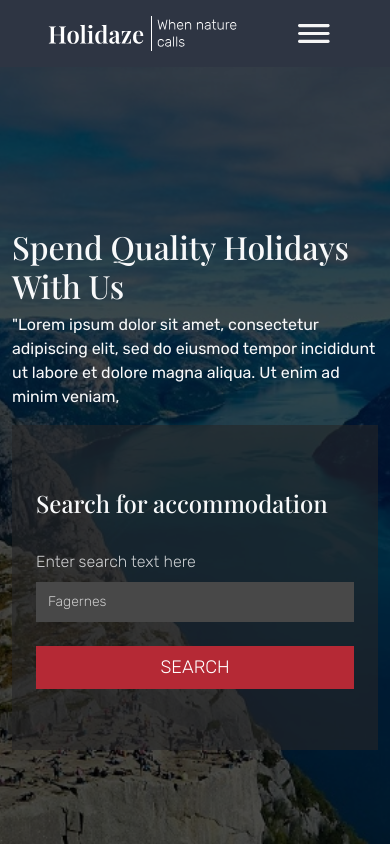
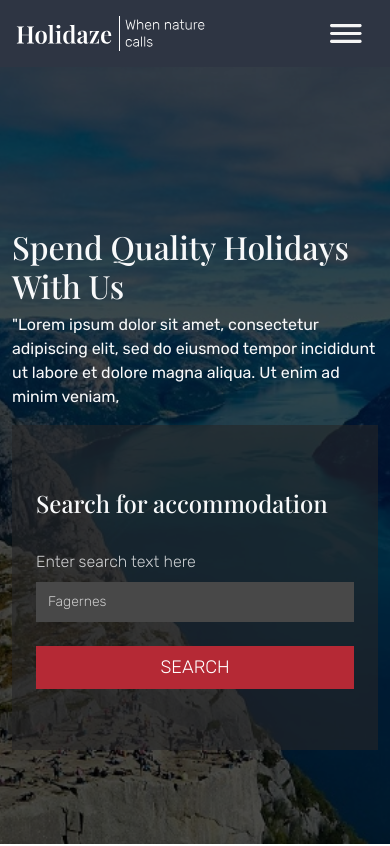
Before and after one commit to teehbee/project-exam-2, a React (Vite) app: page / in a window 390 px wide. Shown: the top 846 px of the page. Built offline with nearby package versions, Linux system fonts and the light colour scheme; a web font is replaced by a local one.

Commit message:
add comments in header file and corrections to padding and margin on header on small screen

```diff
--- a/src/components/navigation/header.tsx
+++ b/src/components/navigation/header.tsx
@@ -7,11 +7,23 @@ import { useState, useEffect } from "react";
 import { useLocation } from "react-router-dom";
 
 function Header() {
+  // Used to check url for correct background color on nav
+
   const location = useLocation();
+
+  // State for handling screen size to set background color on nav on smaller screens
+
   const [isSmallScreen, setIsSmallScreen] = useState(window.innerWidth < 992);
+
+  // State for expanded and not-expanded dropdown menu
+
   const [expanded, setExpanded] = useState(false);
 
+  // Setting isTransparent if on the homepage or venue page, the only pages with transparent headers on large screens
+
   const isTransparent = location.pathname === "/" || location.pathname === "venues";
+
+  // Event listener and cleanup for window size
 
   useEffect(() => {
     const handleResize = () => {
@@ -22,15 +34,23 @@ function Header() {
     return () => window.removeEventListener("resize", handleResize);
   }, []);
 
+  // Change background color if on other page than home or venue, or if screen size is smaller than 992px
+
   const addDarkBackground = !isTransparent || isSmallScreen;
+
+  // Close dropdown menu when links clicked
 
   const handleLinkClick = () => {
     setExpanded(false);
   };
 
+  // Close dropdown when clicking the dropdown icon
+
   const handleToggleClick = () => {
     setExpanded((prevExpanded) => !prevExpanded);
   };
+
+  // Add no-scroll to body when dropdown is open
 
   useEffect(() => {
     if (expanded) {
@@ -67,13 +87,13 @@ function Header() {
           </ul>
         </div>
         <Navbar expand="lg" className={`py-3 ${addDarkBackground ? "bg-dark-gray-color" : ""}`} expanded={expanded}>
-          <Link to="/" className="ps-5">
+          <Link to="/" className="ps-3 ps-md-5">
             <picture className="cursor-pointer">
               <source media="(min-width: 992px)" srcSet={logoLarge} />
               <img src={logoSmall} aria-label="main logo" />
             </picture>
           </Link>
-          <Navbar.Toggle aria-controls="basic-navbar-nav" className="me-5" onClick={handleToggleClick}>
+          <Navbar.Toggle aria-controls="basic-navbar-nav" className="me-3 me-md-5" onClick={handleToggleClick}>
             <img src={bars} />
           </Navbar.Toggle>
           <Navbar.Collapse id="basic-navbar-nav" className="pe-5">
@@ -90,17 +110,17 @@ function Header() {
               <Link className="nav-link-styling fs-1-125rem m-2" to="rent-out" onClick={handleLinkClick}>
                 RENT OUT
               </Link>
-              <Link to="venues">
+              <Link to="venues" onClick={handleLinkClick}>
                 <button className="main-button-red fs-1-125rem ms-2">BOOK NOW</button>
               </Link>
               <div className="d-md-none text-center">
-                <Link className="text-light fs-1-125rem fw-light nav-link" to="login">
+                <Link className="text-light fs-1-125rem fw-light nav-link" to="login" onClick={handleLinkClick}>
                   Login
                 </Link>
-                <Link className="text-light fs-1-125rem fw-light nav-link" to="register">
+                <Link className="text-light fs-1-125rem fw-light nav-link" to="register" onClick={handleLinkClick}>
                   Register
                 </Link>
-                <Link className="text-light fs-1-125rem fw-light nav-link d-none" to="profile">
+                <Link className="text-light fs-1-125rem fw-light nav-link d-none" to="profile" onClick={handleLinkClick}>
                   Profile
                 </Link>
               </div>
```
